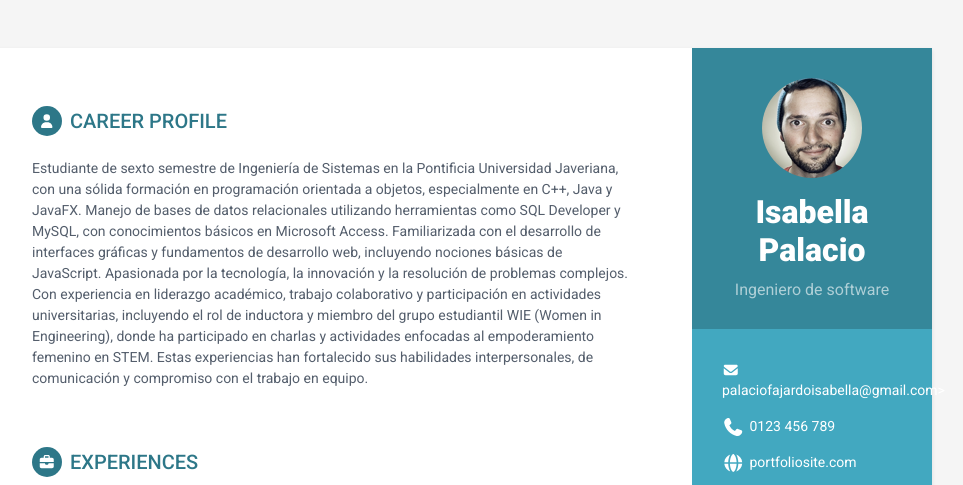
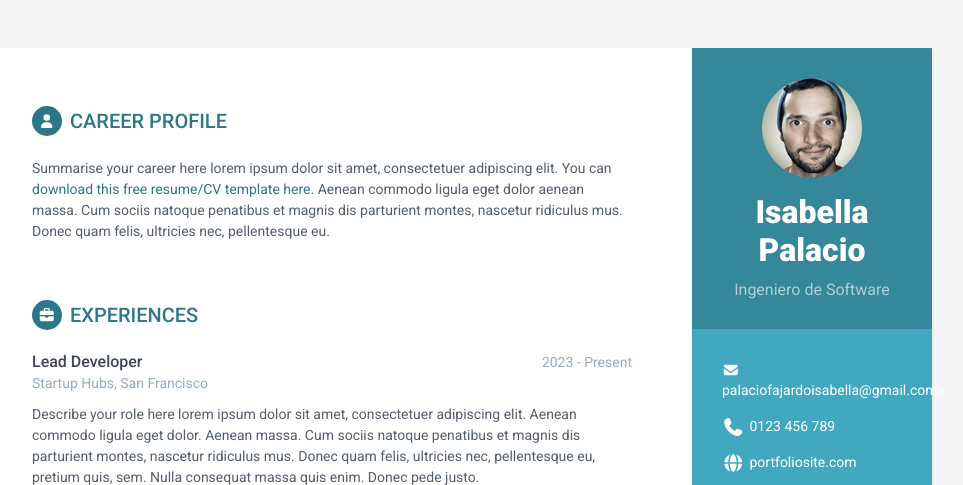
Before and after one commit to IsitaP/palacio-HV, a plain HTML site: page index.html in a window 1280 px wide. Shown: the top 485 px of the page, without its empty margins (188-1151 px from the left). Drawn offline with Linux system fonts and the light colour scheme.

Commit message:
Ajusta mayuscula

```diff
--- a/index.html
+++ b/index.html
@@ -26,7 +26,7 @@
             <div class="profile-container">
                 <img class="profile" src="assets/images/profile.png" alt="" />
                 <h1 class="name">Isabella Palacio</h1>
-                <h3 class="tagline">Ingeniero de software</h3>
+                <h3 class="tagline">Ingeniero de Software</h3>
             </div><!--//profile-container-->
 
             <div class="contact-container container-block">
@@ -78,10 +78,7 @@
             <section class="section summary-section">
                 <h2 class="section-title"><span class="icon-holder"><i class="fa-solid fa-user"></i></span>Career Profile</h2>
                 <div class="summary">
-                    <p>Estudiante de sexto semestre de Ingeniería de Sistemas en la Pontificia Universidad Javeriana, con una sólida formación en programación orientada a objetos, especialmente en C++, Java y JavaFX. Manejo de bases de datos relacionales utilizando herramientas como SQL Developer y MySQL, con conocimientos básicos en Microsoft Access. Familiarizada con el desarrollo de interfaces gráficas y fundamentos de desarrollo web, incluyendo nociones básicas de JavaScript.
-
-Apasionada por la tecnología, la innovación y la resolución de problemas complejos. Con experiencia en liderazgo académico, trabajo colaborativo y participación en actividades universitarias, incluyendo el rol de inductora y miembro del grupo estudiantil WIE (Women in Engineering), donde ha participado en charlas y actividades enfocadas al empoderamiento femenino en STEM. Estas experiencias han fortalecido sus habilidades interpersonales, de comunicación y compromiso con el trabajo en equipo.
- </p>
+                    <p>Summarise your career here lorem ipsum dolor sit amet, consectetuer adipiscing elit. You can <a href="https://themes.3rdwavemedia.com/bootstrap-templates/resume/orbit-free-resume-cv-bootstrap-theme-for-developers/" target="_blank">download this free resume/CV template here</a>. Aenean commodo ligula eget dolor aenean massa. Cum sociis natoque penatibus et magnis dis parturient montes, nascetur ridiculus mus. Donec quam felis, ultricies nec, pellentesque eu.</p>
                 </div><!--//summary-->
             </section><!--//section-->
 
```
